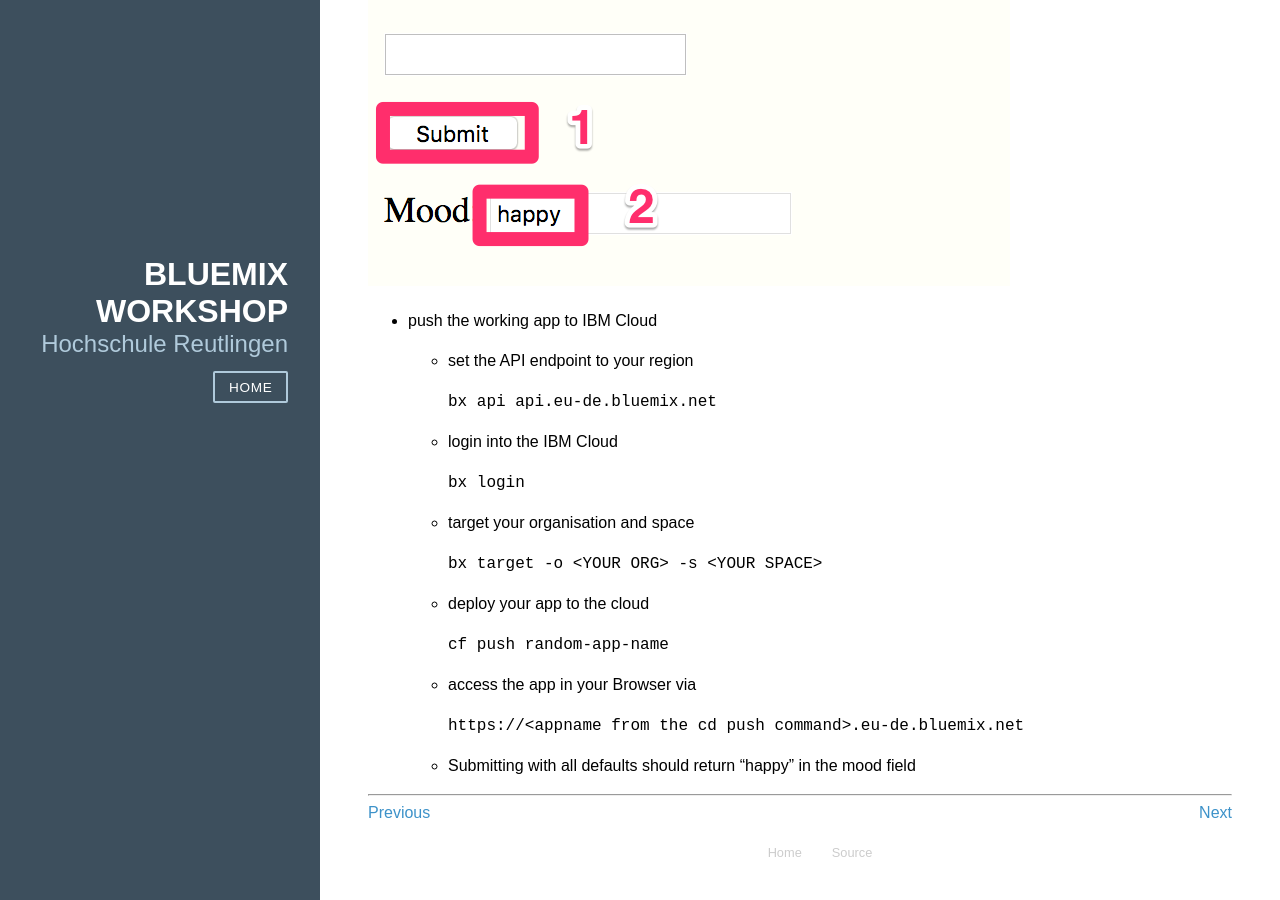
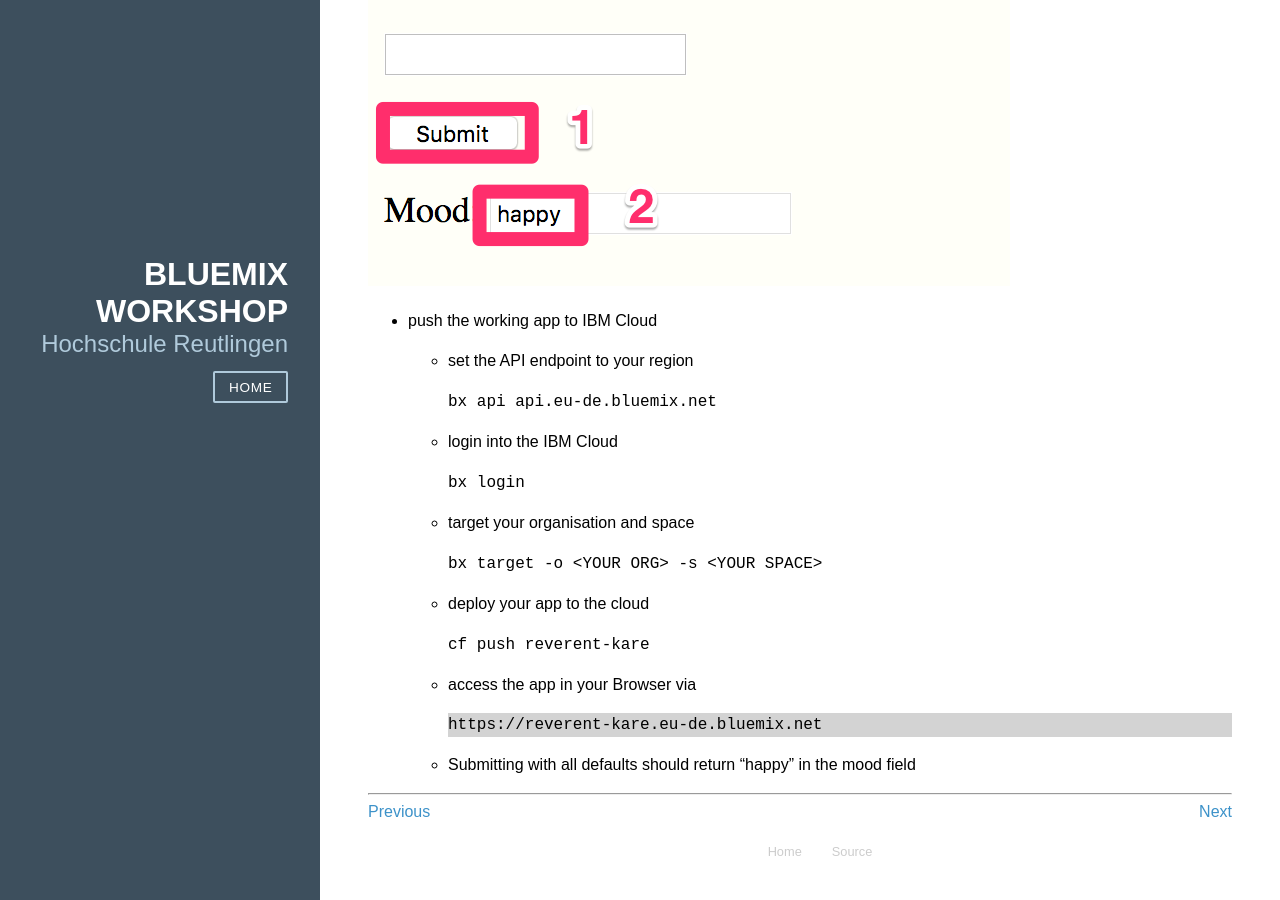
Before and after one commit to mkubik/HRTCloudDemo.github.io, a Jekyll site: the page built from _labs/004-tone-analyzer.markdown, in a window 1280 px wide and 900 px high, scrolled down 2486 px. Built offline with Jekyll 4.4.1, drawn with Linux system fonts in a browser that asks for light colours; nearby versions of some CDN libraries.

Commit message:
Use common include for random app name

````diff
--- a/_labs/002-static-webpage.markdown
+++ b/_labs/002-static-webpage.markdown
@@ -26,9 +26,9 @@
 
 1.  Logon to the IBM Cloud using `cf`:
 
-    ```bash
+    <pre>
     cf login -a https://api.eu-de.bluemix.net
-    ```
+    </pre>
 
     Provide your username and password and select the organization and space. If no space exists yet, create one using `cf create-space dev -o $ORG_NAME`, where `$ORG_NAME` is the name of the org you choose on first login. This is typically your email address.
 
--- a/_labs/004-tone-analyzer.markdown
+++ b/_labs/004-tone-analyzer.markdown
@@ -77,17 +77,10 @@
 
   - access the app in your Browser via
 
-    ``` https://<appname from the cd push command>.eu-de.bluemix.net```
+    <pre>
+    https://<span class="app_name">random-app-name</span>.eu-de.bluemix.net
+    </pre>
 
   - Submitting with all defaults should return "happy" in the mood field
 
-
-<script type="text/javascript" src="{{ site.baseurl }}/js/random-app-name.js"></script>
-<script type="text/javascript">
-  var app_name = random_app_name();
-  var spans = document.getElementsByClassName("app_name");
-  for (i = 0; i < spans.length; i++) {
-      var span = spans[i];
-      span.parentNode.replaceChild(document.createTextNode(app_name), span);
-  }
-</script>
+{% include random_app_name.html %}
````
